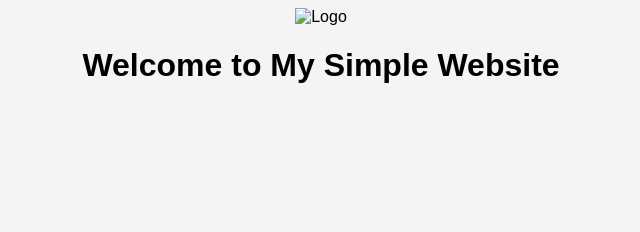
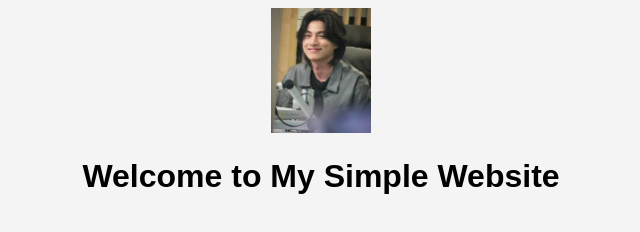
Before and after one commit to kruthika3129/testpractice, a plain HTML site: page docs/index.html in a window 1280 px wide. Shown: the whole page, without its empty margins (319-959 px from the left). Drawn offline with Linux system fonts and the light colour scheme.

Commit message:
Update index.html

```diff
--- a/docs/index.html
+++ b/docs/index.html
@@ -16,7 +16,7 @@
 
 <body>
 <header>
-  <img src="GULF.jpg" alt="Logo">
+  <img src="GULF.png" alt="Logo">
 </header>
 <h1>Welcome to My Simple Website</h1>
 </body>
```
